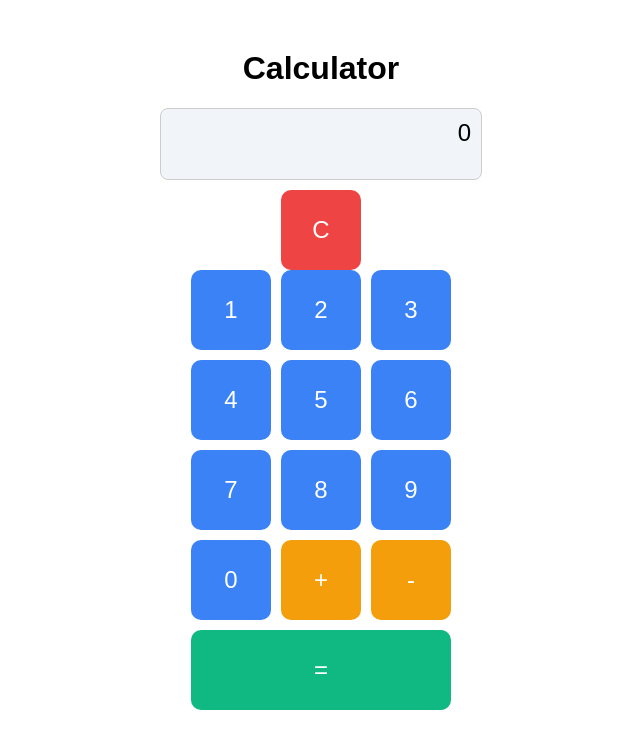
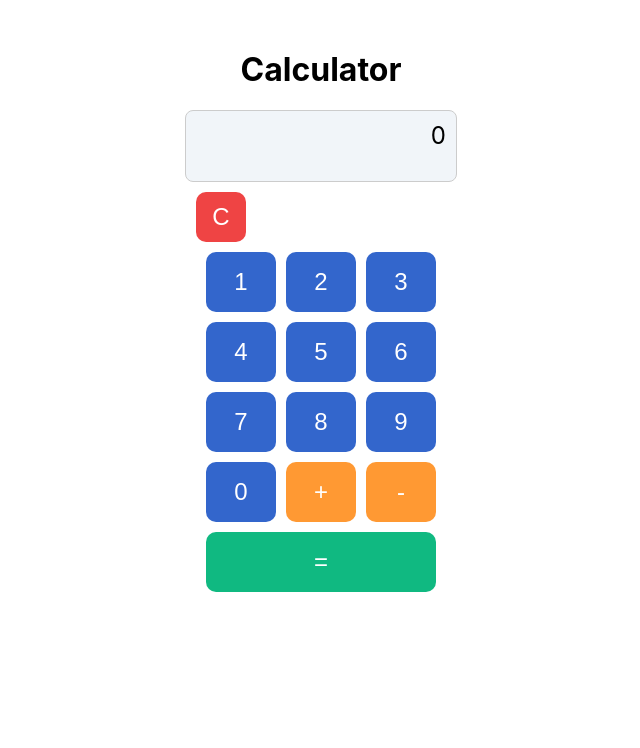
Before and after one commit to mohammed-alhanjouri/GSG-React-Next-2024, a React (Vite) app in the folder HW1-Calculator/: page / in a window 1280 px wide. Shown: the top 748 px of the page, without its empty margins (319-959 px from the left). Built offline with nearby package versions, Linux system fonts and the light colour scheme.

Commit message:
Update Styles

```diff
--- a/HW1-Calculator/src/calc-app.css
+++ b/HW1-Calculator/src/calc-app.css
@@ -1,15 +1,13 @@
-/* calc-app.css */
-
 /* Main container */
 .container {
     text-align: center;
     margin-top: 50px;
-    font-family: Arial, sans-serif;
+    font-family: Inter, system-ui, Avenir, Helvetica, Arial, sans-serif;
 }
 
 /* Display section */
 .display {
-    width: 300px;
+    width: 250px;
     height: 50px;
     margin: 10px auto;
     padding: 10px;
@@ -23,16 +21,16 @@
 /* Buttons grid */
 .grid {
     display: grid;
-    grid-template-columns: repeat(3, 80px);
+    grid-template-columns: repeat(3, 70px);
     gap: 10px;
     justify-content: center;
 }
 
 /* Number buttons */
 .button-number {
-    width: 80px;
-    height: 80px;
-    background-color: #3b82f6;
+    width: 70px;
+    height: 60px;
+    background-color: #3366cc;
     color: white;
     font-size: 1.5em;
     border: none;
@@ -42,9 +40,9 @@
 
 /* Operator buttons */
 .button-operator {
-    width: 80px;
-    height: 80px;
-    background-color: #f59e0b;
+    width: 70px;
+    height: 60px;
+    background-color: #ff9933;
     color: white;
     font-size: 1.5em;
     border: none;
@@ -52,10 +50,16 @@
     cursor: pointer;
 }
 
+.clear-container {
+    margin: 10px auto;
+    width: 250px;
+    text-align: left;
+}
+
 /* Clear button */
 .button-clear {
-    width: 80px;
-    height: 80px;
+    width: 20%;
+    height: 50px;
     background-color: #ef4444;
     color: white;
     font-size: 1.5em;
@@ -66,8 +70,8 @@
 
 /* Equals button */
 .button-equals {
-    width: 260px;
-    height: 80px;
+    width: 230px;
+    height: 60px;
     background-color: #10b981;
     color: white;
     font-size: 1.5em;
--- a/HW1-Calculator/src/calc-app.tsx
+++ b/HW1-Calculator/src/calc-app.tsx
@@ -1,135 +1,4 @@
 import { useState } from "react";
-
-// const CalcApp = () => {
-//   const [input, setInput] = useState("");
-//   const [result, setResult] = useState<number | null>(null);
-
-//   const handleClick = (value: string) => {
-//     if (value === "C") {
-//       setInput("");
-//       setResult(null);
-//     } else if (value === "=") {
-//       setResult(eval(input));
-//     } else {
-//       setInput(input + value);
-//     }
-//   };
-
-//   return (
-//     <div
-//       style={{
-//         textAlign: "center",
-//         marginTop: "50px",
-//         fontFamily: "Arial, sans-serif",
-//       }}
-//     >
-//       <h1>Calculator</h1>
-//       {/* Display section */}
-//       <div
-//         style={{
-//           width: "300px",
-//           height: "50px",
-//           margin: "10px auto",
-//           padding: "10px",
-//           fontSize: "1.5em",
-//           textAlign: "right",
-//           backgroundColor: "#f1f5f9",
-//           border: "1px solid #ccc",
-//           borderRadius: "8px",
-//         }}
-//       >
-//         {result !== null ? `${input} = ${result}` : input || "0"}
-//       </div>
-
-//       {/* Buttons grid */}
-//       <div
-//         style={{
-//           display: "grid",
-//           gridTemplateColumns: "repeat(3, 80px)",
-//           gap: "10px",
-//           justifyContent: "center",
-//         }}
-//       >
-//         {/* Number Buttons */}
-//         {["1", "2", "3", "4", "5", "6", "7", "8", "9", "0"].map((num) => (
-//           <button
-//             key={num}
-//             onClick={() => handleClick(num)}
-//             style={{
-//               width: "80px",
-//               height: "80px",
-//               backgroundColor: "#3b82f6",
-//               color: "white",
-//               fontSize: "1.5em",
-//               border: "none",
-//               borderRadius: "10px",
-//               cursor: "pointer",
-//             }}
-//           >
-//             {num}
-//           </button>
-//         ))}
-
-//         {/* Operator Buttons */}
-//         {["+", "-"].map((op) => (
-//           <button
-//             key={op}
-//             onClick={() => handleClick(op)}
-//             style={{
-//               width: "80px",
-//               height: "80px",
-//               backgroundColor: "#f59e0b",
-//               color: "white",
-//               fontSize: "1.5em",
-//               border: "none",
-//               borderRadius: "10px",
-//               cursor: "pointer",
-//             }}
-//           >
-//             {op}
-//           </button>
-//         ))}
-
-//         {/* Clear Button */}
-//         <button
-//           onClick={() => handleClick("C")}
-//           style={{
-//             width: "80px",
-//             height: "80px",
-//             backgroundColor: "#ef4444",
-//             color: "white",
-//             fontSize: "1.5em",
-//             border: "none",
-//             borderRadius: "10px",
-//             cursor: "pointer",
-//           }}
-//         >
-//           C
-//         </button>
-
-//         {/* Equals Button */}
-//         <button
-//           onClick={() => handleClick("=")}
-//           style={{
-//             width: "260px",
-//             height: "80px",
-//             backgroundColor: "#10b981",
-//             color: "white",
-//             fontSize: "1.5em",
-//             border: "none",
-//             borderRadius: "10px",
-//             cursor: "pointer",
-//             gridColumn: "span 3",
-//           }}
-//         >
-//           =
-//         </button>
-//       </div>
-//     </div>
-//   );
-// };
-
-// export default CalcApp;
 import "./calc-app.css";
 
 const CalcApp = () => {
@@ -156,9 +25,12 @@ const CalcApp = () => {
         {result !== null ? `${input} = ${result}` : input || "0"}
       </div>
 
-      <button onClick={() => handleClick("C")} className="button-clear">
-        C
-      </button>
+      {/* Clear Button */}
+      <div className="clear-container">
+        <button onClick={() => handleClick("C")} className="button-clear">
+          C
+        </button>
+      </div>
 
       {/* Buttons Grid */}
       <div className="grid">
```
Lines whose indentation alone changed are shown as unchanged.
